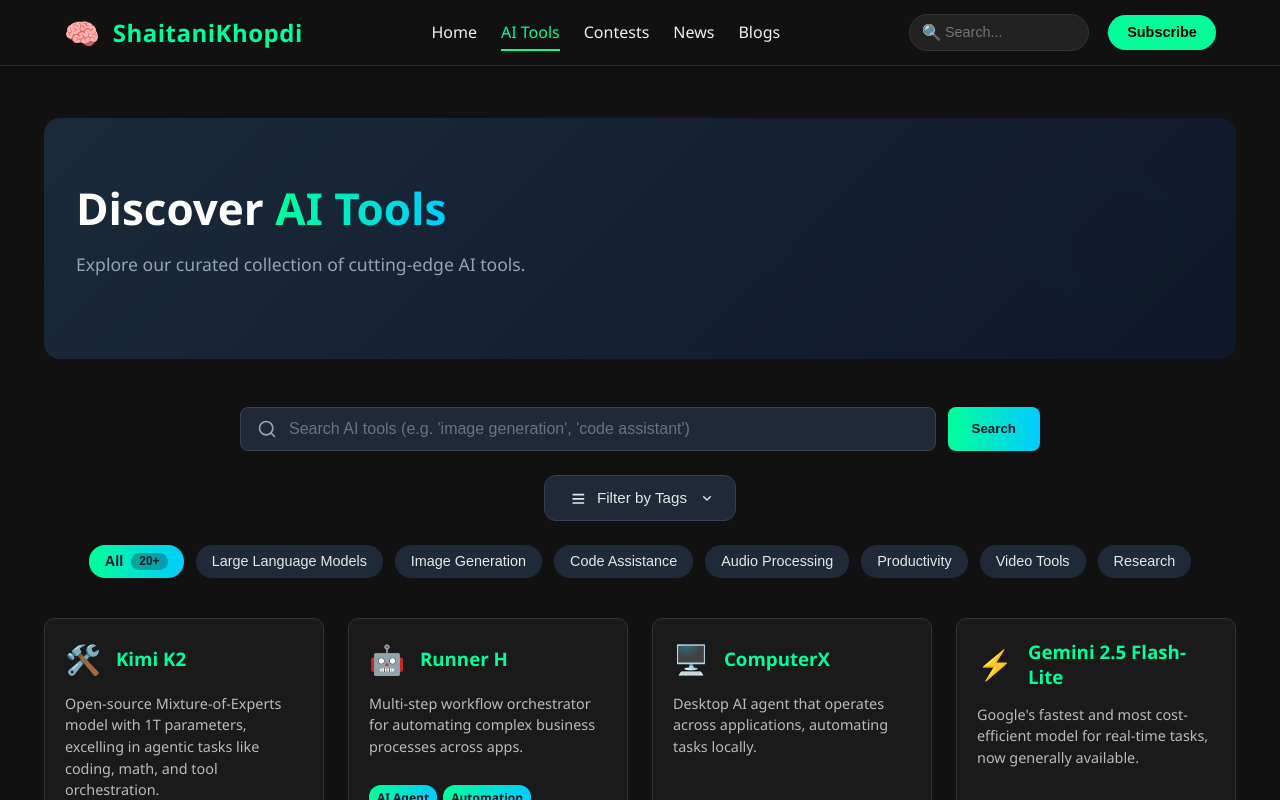
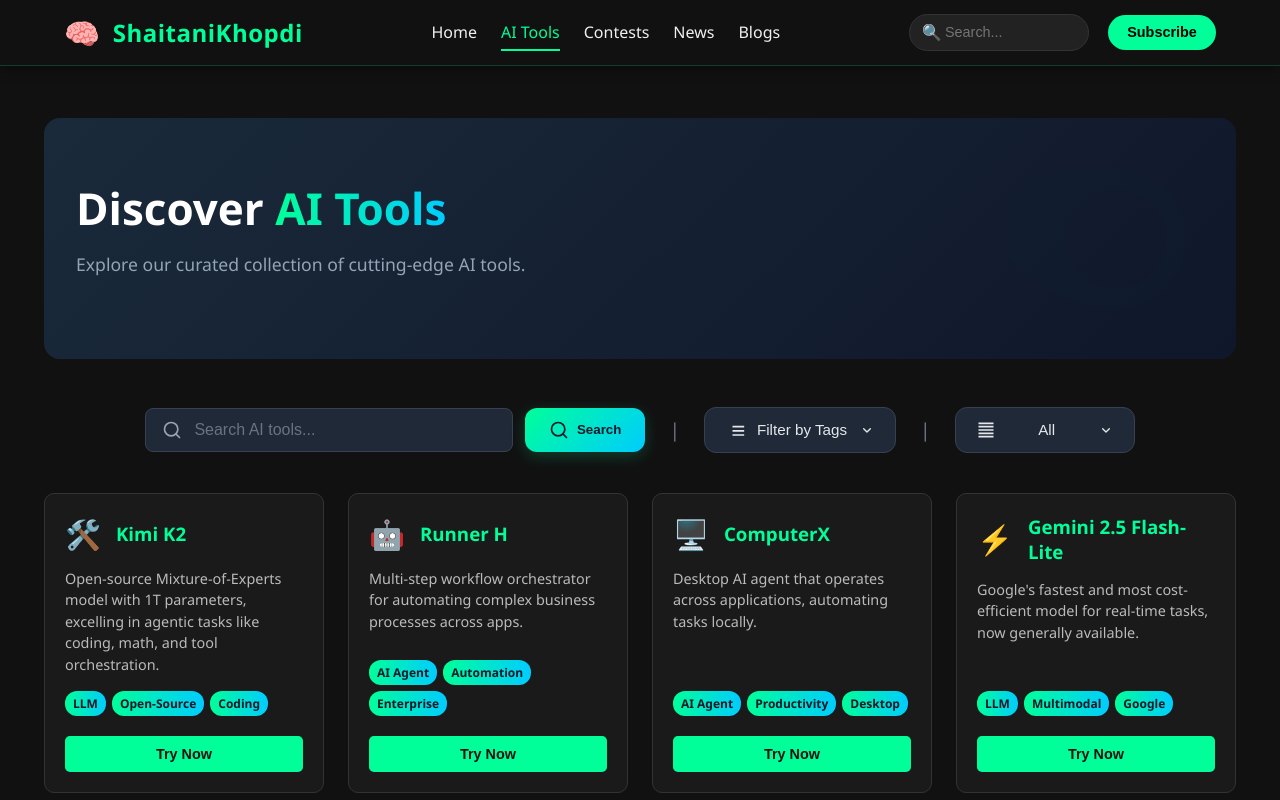
Before and after one commit to ThoratSanchit/ShaitaniKhopdi, a React (Vite) app: page /ai-tools in a window 1280 px wide. Shown: the top 800 px of the page. Built offline with nearby package versions, Linux system fonts and the light colour scheme.

Commit message:
ai tools issue fixed

```diff
--- a/src/pages/AITools.css
+++ b/src/pages/AITools.css
@@ -73,10 +73,9 @@
 .search-container {
   display: flex;
   gap: 0.75rem;
-  margin-bottom: 1.5rem;
-  max-width: 800px;
-  margin-left: auto;
-  margin-right: auto;
+  flex: 1;
+  min-width: 300px;
+  max-width: 500px;
 }
 
 .search-bar {
@@ -120,37 +119,195 @@
 }
 
 .search-btn {
-  background: linear-gradient(90deg, #00ff99, #00ccff);
+  background: linear-gradient(135deg, #00ff99, #00ccff);
   color: #111827;
   border: none;
   padding: 0.75rem 1.5rem;
-  border-radius: 0.5rem;
+  border-radius: 0.75rem;
   font-weight: 600;
   cursor: pointer;
-  transition: all 0.2s;
+  transition: all 0.3s ease;
   white-space: nowrap;
   min-width: fit-content;
+  display: flex;
+  align-items: center;
+  gap: 0.5rem;
+  position: relative;
+  overflow: hidden;
+  box-shadow: 0 4px 15px rgba(0, 255, 153, 0.2);
+}
+
+.search-btn::before {
+  content: '';
+  position: absolute;
+  top: 0;
+  left: -100%;
+  width: 100%;
+  height: 100%;
+  background: linear-gradient(90deg, transparent, rgba(255, 255, 255, 0.2), transparent);
+  transition: left 0.5s;
+}
+
+.search-btn:hover::before {
+  left: 100%;
 }
 
 .search-btn:hover {
-  transform: translateY(-1px);
-  box-shadow: 0 4px 12px rgba(0, 255, 153, 0.2);
+  transform: translateY(-2px);
+  box-shadow: 0 8px 25px rgba(0, 255, 153, 0.3);
+  background: linear-gradient(135deg, #00cc77, #0099cc);
+}
+
+.search-btn:active {
+  transform: translateY(0);
+}
+
+.search-btn-icon {
+  width: 1.25rem;
+  height: 1.25rem;
+  color: currentColor;
+}
+
+/* Unified Controls */
+.unified-controls {
+  display: flex;
+  align-items: center;
+  justify-content: center;
+  gap: 1rem;
+  margin-bottom: 1.5rem;
+  max-width: 1200px;
+  margin-left: auto;
+  margin-right: auto;
+  width: 100%;
+  flex-wrap: wrap;
+}
+
+.filter-separator {
+  color: #6B7280;
+  font-size: 1.2rem;
+  font-weight: 300;
+  margin: 0 0.5rem;
+  user-select: none;
+}
+
+/* Category Filter Styles */
+.category-filter-container {
+  position: relative;
+  min-width: 180px;
+  max-width: 250px;
+}
+
+.category-dropdown-btn {
+  display: flex;
+  align-items: center;
+  gap: 0.75rem;
+  background: #1F2937;
+  border: 1px solid #374151;
+  color: #E5E7EB;
+  padding: 0.75rem 1.25rem;
+  border-radius: 0.75rem;
+  cursor: pointer;
+  transition: all 0.2s;
+  font-size: 0.95rem;
+  font-weight: 500;
+  position: relative;
+  width: 100%;
+  justify-content: space-between;
+}
+
+.category-dropdown-btn:hover {
+  background: #374151;
+  border-color: #4B5563;
+}
+
+.category-dropdown-btn.active {
+  background: linear-gradient(90deg, #00ff99, #00ccff);
+  color: #111827;
+  border-color: transparent;
+  font-weight: 600;
+}
+
+.category-icon {
+  width: 1.25rem;
+  height: 1.25rem;
+  color: currentColor;
+}
+
+.category-dropdown {
+  position: absolute;
+  top: 100%;
+  left: 0;
+  right: 0;
+  background: #1F2937;
+  border: 1px solid #374151;
+  border-radius: 0.75rem;
+  box-shadow: 0 10px 25px rgba(0, 0, 0, 0.3);
+  z-index: 1000;
+  margin-top: 0.5rem;
+  animation: fadeInDropdown 0.2s ease-out;
+}
+
+.category-dropdown-content {
+  max-height: 300px;
+  overflow-y: auto;
+  padding: 0.5rem;
+}
+
+.category-option {
+  display: flex;
+  align-items: center;
+  justify-content: space-between;
+  width: 100%;
+  padding: 0.75rem 1rem;
+  background: transparent;
+  border: none;
+  color: #E5E7EB;
+  cursor: pointer;
+  border-radius: 0.5rem;
+  transition: all 0.2s;
+  text-align: left;
+  font-size: 0.9rem;
+}
+
+.category-option:hover {
+  background: #374151;
+}
+
+.category-option.active {
+  background: linear-gradient(90deg, #00ff99, #00ccff);
+  color: #111827;
+  font-weight: 600;
+}
+
+.category-name {
+  flex: 1;
+}
+
+.category-count {
+  background: rgba(17, 24, 39, 0.3);
+  color: currentColor;
+  padding: 0.2rem 0.6rem;
+  border-radius: 1rem;
+  font-size: 0.8rem;
+  font-weight: 600;
+  min-width: 2rem;
+  text-align: center;
 }
 
 /* Tag Filter Styles */
 .tag-filter-container {
-  margin-bottom: 1.5rem;
-  max-width: 800px;
-  margin-left: auto;
-  margin-right: auto;
   position: relative;
+  min-width: 180px;
+  max-width: 250px;
 }
 
 .tag-filter-header {
   display: flex;
   align-items: center;
-  gap: 1rem;
+  gap: 0.75rem;
   justify-content: center;
+  flex-direction: row;
+  width: 100%;
 }
 
 .tag-dropdown-btn {
@@ -167,7 +324,7 @@
   font-size: 0.95rem;
   font-weight: 500;
   position: relative;
-  min-width: 180px;
+  width: 100%;
   justify-content: center;
 }
 
@@ -509,21 +666,51 @@
     width: auto;
   }
 
-  .tag-filter-header {
-    flex-direction: column;
+  .unified-controls {
     gap: 0.75rem;
+    flex-wrap: wrap;
   }
 
+  .search-container {
+    min-width: 250px;
+    max-width: 400px;
+  }
+
+  .category-filter-container,
+  .tag-filter-container {
+    min-width: 160px;
+    max-width: 200px;
+  }
+
+  .category-dropdown-btn,
   .tag-dropdown-btn {
-    min-width: 200px;
+    width: 100%;
+    font-size: 0.85rem;
+    padding: 0.6rem 1rem;
+  }
+
+  .filter-separator {
+    display: none;
+  }
+
+  .tag-filter-header {
+    flex-direction: row;
+    gap: 0.5rem;
   }
 
   .tag-dropdown {
     left: 0;
     right: 0;
     transform: none;
-    margin: 0.5rem 1rem 0 1rem;
+    margin: 0.5rem 0;
     min-width: auto;
+  }
+
+  .category-dropdown {
+    left: 0;
+    right: 0;
+    transform: none;
+    margin: 0.5rem 0;
   }
 
   .tag-dropdown-content {
@@ -566,15 +753,41 @@
     max-width: 150px;
   }
 
+  .unified-controls {
+    gap: 0.5rem;
+    flex-wrap: wrap;
+  }
+
+  .search-container {
+    min-width: 200px;
+    max-width: 300px;
+  }
+
+  .category-filter-container,
+  .tag-filter-container {
+    min-width: 140px;
+    max-width: 160px;
+  }
+
+  .category-dropdown-btn,
   .tag-dropdown-btn {
-    min-width: 180px;
-    padding: 0.6rem 1rem;
-    font-size: 0.9rem;
+    width: 100%;
+    padding: 0.5rem 0.75rem;
+    font-size: 0.8rem;
   }
 
   .tag-dropdown-content {
     grid-template-columns: 1fr;
     gap: 0.4rem;
+  }
+
+  .category-dropdown-content {
+    padding: 0.25rem;
+  }
+
+  .category-option {
+    padding: 0.5rem 0.75rem;
+    font-size: 0.85rem;
   }
 
   .tools-grid {
--- a/src/pages/AITools.jsx
+++ b/src/pages/AITools.jsx
@@ -6,14 +6,14 @@
 const AITools = () => {
   // Categories for filtering
   const categories = [
-    { id: 'all', name: 'All' },
-    { id: 'llm', name: 'Large Language Models' },
-    { id: 'image', name: 'Image Generation' },
-    { id: 'code', name: 'Code Assistance' },
-    { id: 'audio', name: 'Audio Processing' },
-    { id: 'productivity', name: 'Productivity' },
-    { id: 'video', name: 'Video Tools' },
-    { id: 'research', name: 'Research' }
+    { id: 'all', name: 'All', count: aiTools.length },
+    { id: 'llm', name: 'Large Language Models', count: aiTools.filter(tool => tool.category === 'llm').length },
+    { id: 'image', name: 'Image Generation', count: aiTools.filter(tool => tool.category === 'image').length },
+    { id: 'code', name: 'Code Assistance', count: aiTools.filter(tool => tool.category === 'code').length },
+    { id: 'audio', name: 'Audio Processing', count: aiTools.filter(tool => tool.category === 'audio').length },
+    { id: 'productivity', name: 'Productivity', count: aiTools.filter(tool => tool.category === 'productivity').length },
+    { id: 'video', name: 'Video Tools', count: aiTools.filter(tool => tool.category === 'video').length },
+    { id: 'research', name: 'Research', count: aiTools.filter(tool => tool.category === 'research').length }
   ];
 
   // Extract all unique tags from AI tools
@@ -29,8 +29,10 @@
   const [highlightedIndex, setHighlightedIndex] = useState(-1);
   const [selectedTags, setSelectedTags] = useState([]);
   const [showTagDropdown, setShowTagDropdown] = useState(false);
+  const [showCategoryDropdown, setShowCategoryDropdown] = useState(false);
   const suggestionsRef = useRef(null);
   const tagDropdownRef = useRef(null);
+  const categoryDropdownRef = useRef(null);
 
   // Filtered tools by category, search query, and selected tags
   const filteredTools = aiTools.filter(tool => {
@@ -145,6 +147,19 @@
     setCurrentPage(1);
   };
 
+  // Handle category selection
+  const handleCategorySelect = (categoryId) => {
+    setActiveCategory(categoryId);
+    setCurrentPage(1);
+    setShowCategoryDropdown(false);
+  };
+
+  // Get current category name
+  const getCurrentCategoryName = () => {
+    const category = categories.find(cat => cat.id === activeCategory);
+    return category ? category.name : 'All';
+  };
+
   // Hide suggestions when clicking outside
   React.useEffect(() => {
     const handleClickOutside = (event) => {
@@ -154,6 +169,9 @@
       }
       if (tagDropdownRef.current && !tagDropdownRef.current.contains(event.target)) {
         setShowTagDropdown(false);
+      }
+      if (categoryDropdownRef.current && !categoryDropdownRef.current.contains(event.target)) {
+        setShowCategoryDropdown(false);
       }
     };
     document.addEventListener('mousedown', handleClickOutside);
@@ -170,6 +188,9 @@
       </div>
 
       <div className="filter-section">
+        {/* Unified Search and Filter Controls */}
+        <div className="unified-controls">
+          {/* Search Bar */}
           <div className="search-container" ref={suggestionsRef}>
             <form className="search-bar" onSubmit={handleSearch} autoComplete="off">
               <svg className="search-icon" viewBox="0 0 24 24" fill="none" xmlns="http://www.w3.org/2000/svg">
@@ -178,7 +199,7 @@
               </svg>
               <input
                 type="text"
-              placeholder="Search AI tools (e.g. 'image generation', 'code assistant')"
+                placeholder="Search AI tools..."
                 className="search-input"
                 value={searchInput}
                 onChange={handleSearchInputChange}
@@ -207,13 +228,19 @@
               )}
             </form>
             <button className="search-btn" onClick={handleSearch}>
+              <svg className="search-btn-icon" viewBox="0 0 24 24" fill="none" xmlns="http://www.w3.org/2000/svg">
+                <path d="M11 19C15.4183 19 19 15.4183 19 11C19 6.58172 15.4183 3 11 3C6.58172 3 3 6.58172 3 11C3 15.4183 6.58172 19 11 19Z" stroke="currentColor" strokeWidth="2" strokeLinecap="round" strokeLinejoin="round"/>
+                <path d="M21 21L16.65 16.65" stroke="currentColor" strokeWidth="2" strokeLinecap="round" strokeLinejoin="round"/>
+              </svg>
               Search
             </button>
           </div>
 
-        {/* Tag Filter Dropdown */}
+          {/* Filter Separator */}
+          <div className="filter-separator">|</div>
+
+          {/* Tag Filter */}
           <div className="tag-filter-container" ref={tagDropdownRef}>
-          <div className="tag-filter-header">
             <button
               className={`tag-dropdown-btn ${showTagDropdown ? 'active' : ''}`}
               onClick={() => setShowTagDropdown(!showTagDropdown)}
@@ -229,12 +256,6 @@
                 <path d="M7 10L12 15L17 10" stroke="currentColor" strokeWidth="2" strokeLinecap="round" strokeLinejoin="round"/>
               </svg>
             </button>
-            {selectedTags.length > 0 && (
-              <button className="clear-tags-btn" onClick={clearAllTags}>
-                Clear All
-              </button>
-            )}
-          </div>
 
             {showTagDropdown && (
               <div className="tag-dropdown">
@@ -268,24 +289,48 @@
                     </button>
                   </span>
                 ))}
+                <button className="clear-tags-btn" onClick={clearAllTags}>
+                  Clear All
+                </button>
               </div>
             )}
           </div>
 
-        <div className="category-filters">
+          {/* Filter Separator */}
+          <div className="filter-separator">|</div>
+
+          {/* Category Filter */}
+          <div className="category-filter-container" ref={categoryDropdownRef}>
+            <button
+              className={`category-dropdown-btn ${showCategoryDropdown ? 'active' : ''}`}
+              onClick={() => setShowCategoryDropdown(!showCategoryDropdown)}
+            >
+              <svg className="category-icon" viewBox="0 0 24 24" fill="none" xmlns="http://www.w3.org/2000/svg">
+                <path d="M3 3H21V5H3V3ZM3 7H21V9H3V7ZM3 11H21V13H3V11ZM3 15H21V17H3V15ZM3 19H21V21H3V19Z" fill="currentColor"/>
+              </svg>
+              {getCurrentCategoryName()}
+              <svg className={`dropdown-arrow ${showCategoryDropdown ? 'rotated' : ''}`} viewBox="0 0 24 24" fill="none" xmlns="http://www.w3.org/2000/svg">
+                <path d="M7 10L12 15L17 10" stroke="currentColor" strokeWidth="2" strokeLinecap="round" strokeLinejoin="round"/>
+              </svg>
+            </button>
+
+            {showCategoryDropdown && (
+              <div className="category-dropdown">
+                <div className="category-dropdown-content">
                   {categories.map(category => (
                     <button
                       key={category.id}
-              className={`category-btn ${activeCategory === category.id ? 'active' : ''}`}
-              onClick={() => {
-                setActiveCategory(category.id);
-                setCurrentPage(1); // Reset to first page when changing category
-              }}
+                      className={`category-option ${activeCategory === category.id ? 'active' : ''}`}
+                      onClick={() => handleCategorySelect(category.id)}
                     >
-              {category.name}
-              {category.id === 'all' && <span className="tool-count">{aiTools.length}+</span>}
+                      <span className="category-name">{category.name}</span>
+                      <span className="category-count">{category.count}</span>
                     </button>
                   ))}
+                </div>
+              </div>
+            )}
+          </div>
         </div>
       </div>
 
```
Also changed, not shown: src/components/AIToolCard.jsx (line endings or trailing spaces). Lines whose indentation alone changed are shown as unchanged.
